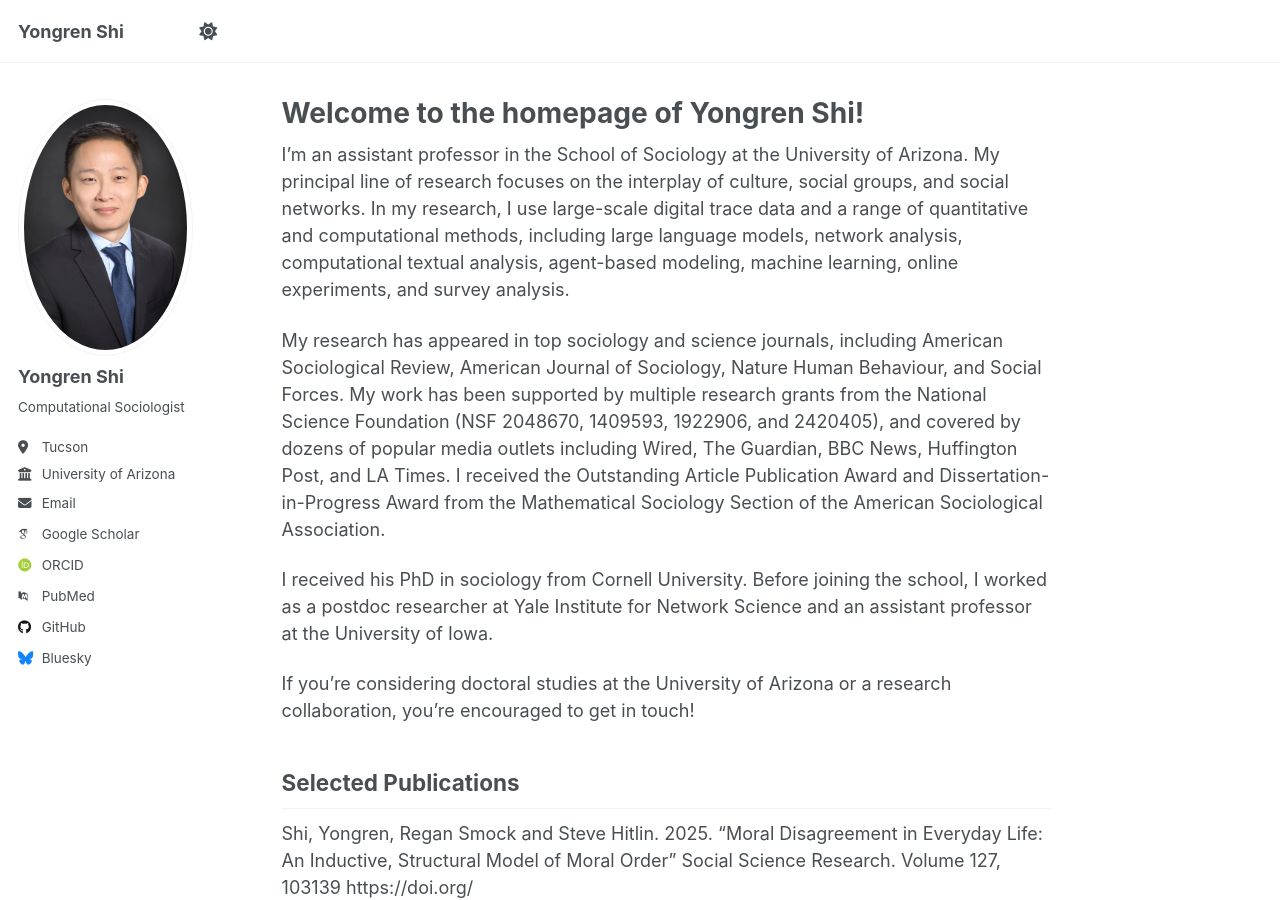
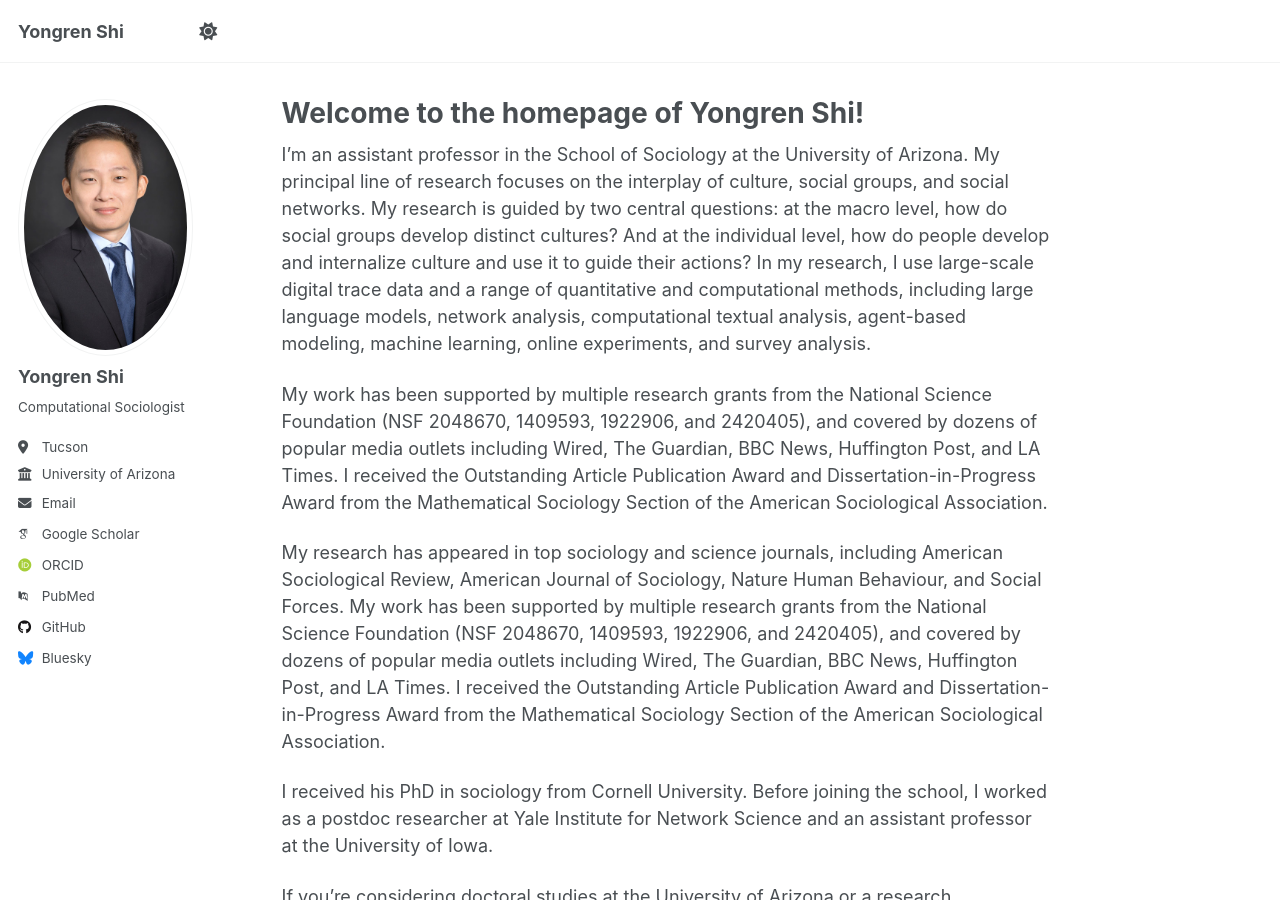
Before and after one commit to YongrenShi/YongrenShi, a Jekyll site: the page built from _pages/about.md, in a window 1280 px wide and 900 px high. Built offline with Jekyll 4.4.1, drawn with Linux system fonts in a browser that asks for light colours; some web fonts are replaced; a script that is not in the unit is left out.

Commit message:
Update about.md

```diff
--- a/_pages/about.md
+++ b/_pages/about.md
@@ -8,7 +8,9 @@ redirect_from:
 ---
 
 
-I'm an assistant professor in the School of Sociology at the University of Arizona. My principal line of research focuses on the interplay of culture, social groups, and social networks. In my research, I use large-scale digital trace data and a range of quantitative and computational methods, including large language models, network analysis, computational textual analysis, agent-based modeling, machine learning, online experiments, and survey analysis.
+I'm an assistant professor in the School of Sociology at the University of Arizona. My principal line of research focuses on the interplay of culture, social groups, and social networks. My research is guided by two central questions: at the macro level, how do social groups develop distinct cultures? And at the individual level, how do people develop and internalize culture and use it to guide their actions? In my research, I use large-scale digital trace data and a range of quantitative and computational methods, including large language models, network analysis, computational textual analysis, agent-based modeling, machine learning, online experiments, and survey analysis.
+
+My work has been supported by multiple research grants from the National Science Foundation (NSF 2048670, 1409593, 1922906, and 2420405), and covered by dozens of popular media outlets including Wired, The Guardian, BBC News, Huffington Post, and LA Times. I received the Outstanding Article Publication Award and Dissertation-in-Progress Award from the Mathematical Sociology Section of the American Sociological Association.
 
 My research has appeared in top sociology and science journals, including American Sociological Review, American Journal of Sociology, Nature Human Behaviour, and Social Forces. My work has been supported by multiple research grants from the National Science Foundation (NSF 2048670, 1409593, 1922906, and 2420405), and covered by dozens of popular media outlets including Wired, The Guardian, BBC News, Huffington Post, and LA Times. I received the Outstanding Article Publication Award and Dissertation-in-Progress Award from the Mathematical Sociology Section of the American Sociological Association.
 
```
